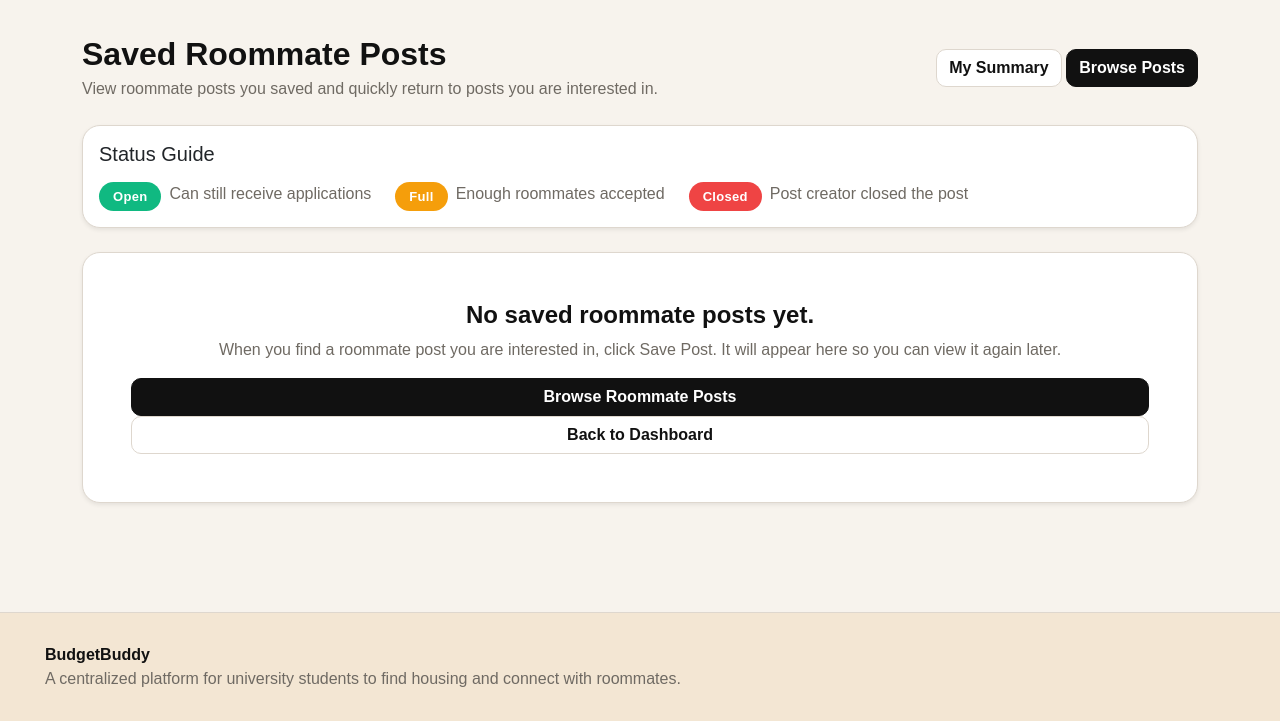
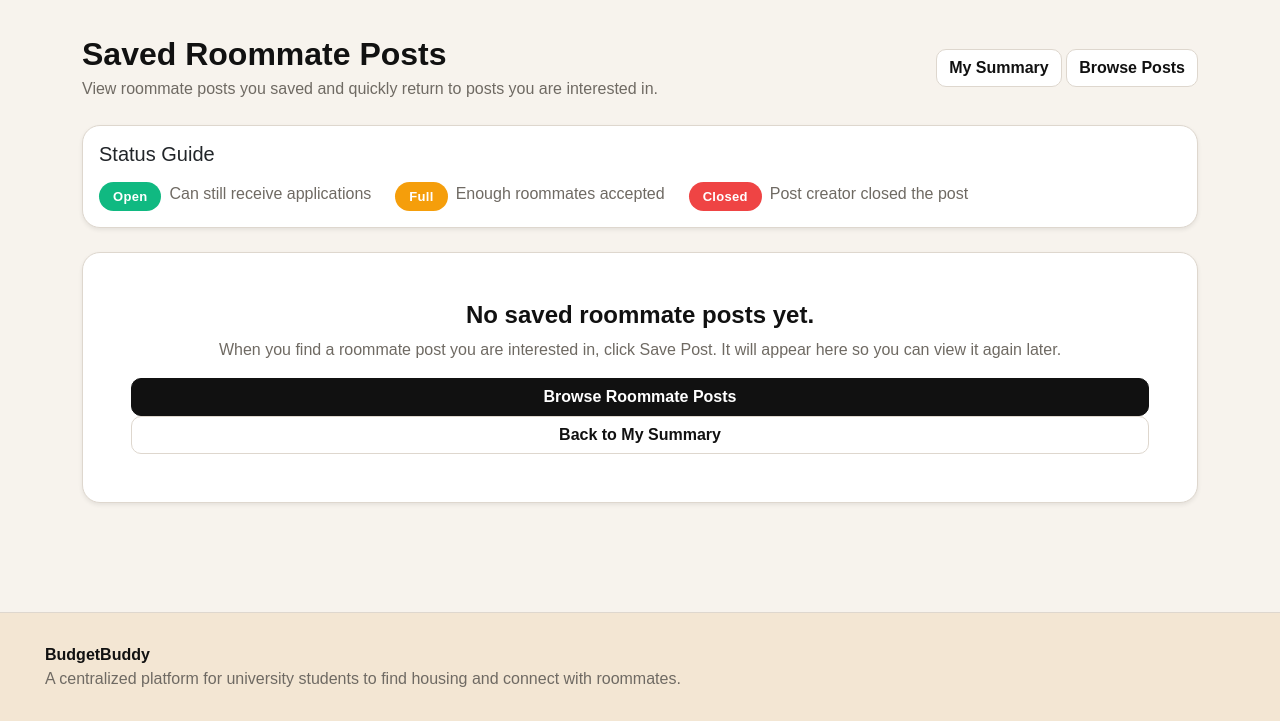
Before and after one commit to GordanEatCodes/GitProject-BudgetBuddy, a Django app: page /roommates/saved/ in a window 1280 px wide. Shown: the part 79-800 px from the top of the page. Run offline with Django 5.2, Linux system fonts and the light colour scheme; the visitor is signed in with stand-in values (Sample User, id 1); data that the repository does not hold is empty.

Commit message:
Improve button styling consistency

```diff
--- a/roommate/templates/roommate/application_detail.html
+++ b/roommate/templates/roommate/application_detail.html
@@ -381,7 +381,7 @@
     {% endif %}
 
     <a href="{% url 'roommate_dashboard' %}" class="btn btn-secondary">
-        Back to Dashboard
+        Back to My Summary
     </a>
 
 </div>
--- a/roommate/templates/roommate/applications_received.html
+++ b/roommate/templates/roommate/applications_received.html
@@ -223,7 +223,7 @@
     </p>
 
     <a href="{% url 'roommate_dashboard' %}" class="btn btn-secondary">
-        Back to Dashboard
+        Back to My Summary
     </a>
 
     <a href="{% url 'roommate_list' %}" class="btn btn-primary">
--- a/roommate/templates/roommate/match.html
+++ b/roommate/templates/roommate/match.html
@@ -220,14 +220,14 @@
     </p>
 
     <a href="{% url 'roommate_list' %}" class="btn btn-primary">
-        Back to Roommate List
+        Back to Roommate Post
     </a>
 </div>
 
 {% endif %}
 
 <a href="{% url 'roommate_list' %}" class="btn btn-secondary mt-3">
-    Back to Roommate List
+    Back to Roommate Post
 </a>
 
 
--- a/roommate/templates/roommate/roommate_dashboard.html
+++ b/roommate/templates/roommate/roommate_dashboard.html
@@ -172,7 +172,7 @@
     </div>
 
     <a href="{% url 'add_roommate' %}" class="btn btn-sm btn-primary">
-        + Add New Post
+        + Create Post
     </a>
 </div>
 
--- a/roommate/templates/roommate/roommate_detail.html
+++ b/roommate/templates/roommate/roommate_detail.html
@@ -436,7 +436,7 @@
         {% endif %}
 
         <a href="{% url 'roommate_list' %}" class="btn btn-secondary">
-            Back to Roommate List
+            Back to Roommate Post
         </a>
 
     </div>
--- a/roommate/templates/roommate/roommate_list.html
+++ b/roommate/templates/roommate/roommate_list.html
@@ -339,7 +339,7 @@
             </a>
 
             <a href="{% url 'roommate_dashboard' %}" class="btn btn-secondary">
-                Back to Dashboard
+                Back to My Summary
             </a>
 
         {% else %}
--- a/roommate/templates/roommate/saved_roommate_posts.html
+++ b/roommate/templates/roommate/saved_roommate_posts.html
@@ -15,7 +15,7 @@
             My Summary
         </a>
 
-        <a href="{% url 'roommate_list' %}" class="btn btn-primary">
+        <a href="{% url 'roommate_list' %}" class="btn btn-secondary">
             Browse Posts
         </a>
     </div>
@@ -243,7 +243,7 @@
     </a>
 
     <a href="{% url 'roommate_dashboard' %}" class="btn btn-secondary">
-        Back to Dashboard
+        Back to My Summary
     </a>
 
 </div>
```
